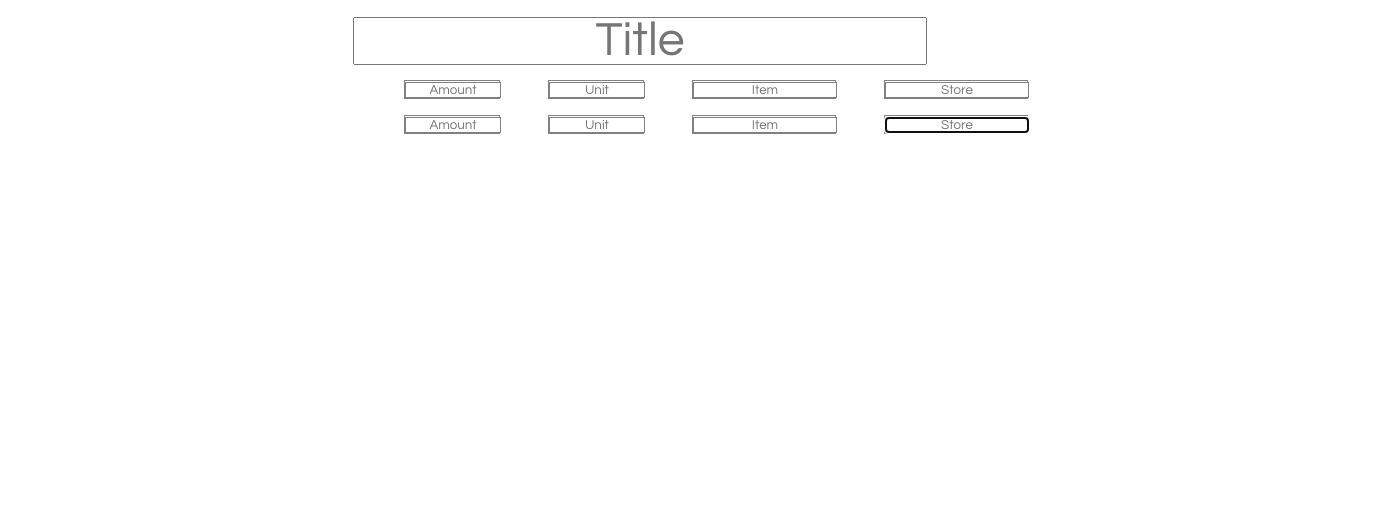
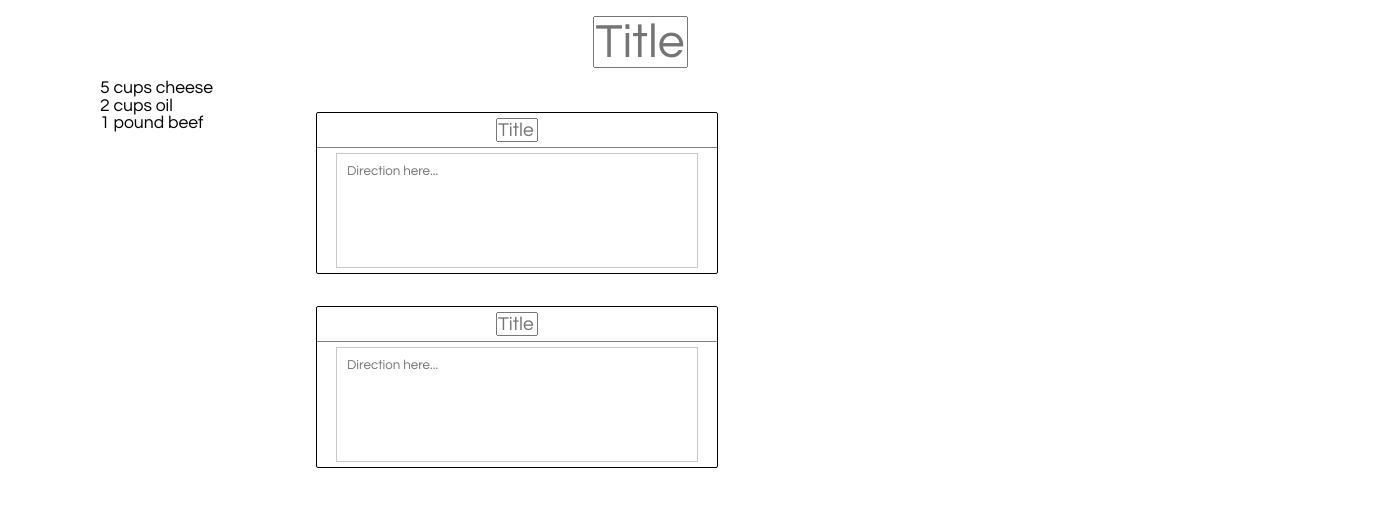
Before and after one commit to asipser/recipesite, a React app: page / in a window 1280 px wide. Shown: the top 506 px of the page, 1380 px wide, since content can reach past the window. Built offline with nearby package versions, Linux system fonts and the light colour scheme; the HTML template or start-up script is replaced by a standard one.

Commit message:
improved styling with Autosize module

```diff
--- a/client/src/components/modules/DirectionAdder.js
+++ b/client/src/components/modules/DirectionAdder.js
@@ -11,8 +11,17 @@ const DirectionAdder = () => {
     "1 pound beef",
   ]);
 
-  const [directionIngredients, setDirectionIngredients] = useState([[1], [0, 1, 2]]);
-  const [selectedDirectionNumber, setSelectedDirectionNumber] = useState(0);
+  const [directionIngredients, setDirectionIngredients] = useState([[], []]);
+  const [selectedDirectionNumber, setSelectedDirectionNumber] = useState(-1);
+  const [directions, setDirections] = useState([{}, {}]);
+
+  const setActiveDirection = (directionNumber) => {
+    if (directionNumber == selectedDirectionNumber) {
+      setSelectedDirectionNumber(-1);
+    } else {
+      setSelectedDirectionNumber(directionNumber);
+    }
+  };
 
   return (
     <div className="DirectionAdder-container">
@@ -23,7 +32,13 @@ const DirectionAdder = () => {
         selectedDirectionNumber={selectedDirectionNumber}
       />
       <div className="DirectionAdder-directions-container">
-        <DirectionCard />
+        {directions.map((_, i) => (
+          <DirectionCard
+            key={`DirectionCard-${i}`}
+            isActive={i == selectedDirectionNumber}
+            setActiveDirection={() => setActiveDirection(i)}
+          />
+        ))}
       </div>
     </div>
   );
--- a/client/src/components/modules/DirectionCard.css
+++ b/client/src/components/modules/DirectionCard.css
@@ -10,6 +10,7 @@
   justify-content: center;
   align-items: center;
   cursor: pointer;
+  margin-top: 2rem;
 }
 
 .DirectionCard-Header {
@@ -49,3 +50,7 @@
   border-top: 0.5px solid gray;
   text-align: center;
 }
+
+.DirectionCard-Active {
+  background-color: #0985e35e;
+}
--- a/client/src/components/modules/DirectionCard.js
+++ b/client/src/components/modules/DirectionCard.js
@@ -1,14 +1,29 @@
 import React, { useRef, useState } from "react";
 import "./DirectionCard.css";
 import EditableText from "./EditableText";
+import AutosizeInput from "react-input-autosize";
 
-const DirectionCard = () => {
+const DirectionCard = ({ setActiveDirection, isActive }) => {
   const textareaRef = useRef();
+  const titleRef = useRef();
   const divClassName = "DirectionCard-Body-Text";
+  const [directionTitle, setDirectionTitle] = useState("");
   const [direction, setDirection] = useState("");
+
   return (
-    <div className="DirectionCard-Container">
-      <div className="DirectionCard-Header"> Wash Chicken</div>
+    <div className="DirectionCard-Container" onClick={setActiveDirection}>
+      <div className={`DirectionCard-Header ${isActive && "DirectionCard-Active"}`}>
+        <EditableText text={directionTitle} childRef={titleRef} placeholder={"Title"}>
+          <AutosizeInput
+            ref={titleRef}
+            inputStyle={{ fontSize: "1.2rem" }}
+            placeholder={"Title"}
+            value={directionTitle}
+            onClick={(e) => e.stopPropagation()}
+            onChange={(e) => setDirectionTitle(e.target.value)}
+          />
+        </EditableText>
+      </div>
       <div className="DirectionCard-Body">
         <div className="DirectionCard-Body-Text-Wrapper">
           <EditableText
@@ -21,6 +36,7 @@ const DirectionCard = () => {
               className={divClassName}
               ref={textareaRef}
               value={direction}
+              onClick={(e) => e.stopPropagation()}
               onChange={(e) => setDirection(e.target.value)}
               placeholder={"Direction here..."}
             />
--- a/client/src/components/modules/EditableText.css
+++ b/client/src/components/modules/EditableText.css
@@ -1,3 +1,8 @@
-.EditableText-hover:hover {
-  border: 1px gray solid;
+.EditableText:hover {
+  border: 1px rgba(128, 128, 128, 0.479) solid;
 }
+
+.EditableText {
+  box-sizing: border-box;
+  display: inline-block;
+}
--- a/client/src/components/modules/EditableText.js
+++ b/client/src/components/modules/EditableText.js
@@ -18,7 +18,8 @@ const EditableText = ({ placeholder, text, childRef, children, divClassName }) =
     }
   };
 
-  const handleClick = () => {
+  const handleClick = (e) => {
+    e.stopPropagation();
     setIsEditing(true);
   };
 
@@ -36,7 +37,7 @@ const EditableText = ({ placeholder, text, childRef, children, divClassName }) =
     );
   } else {
     return (
-      <div className={`${divClassName} EditableText-hover`} onClick={handleClick}>
+      <div className={`${divClassName} EditableText`} onClick={handleClick}>
         {text ? text : placeholder}
       </div>
     );
--- a/client/src/components/pages/AddRecipe.css
+++ b/client/src/components/pages/AddRecipe.css
@@ -8,6 +8,7 @@
 .AddRecipe-RecipeHeader {
   padding: 1rem;
   height: 3rem;
+  text-align: center;
 }
 
 .AddRecipe-RecipeBody {
--- a/client/src/components/pages/AddRecipe.js
+++ b/client/src/components/pages/AddRecipe.js
@@ -3,6 +3,7 @@ import "./AddRecipe.css";
 import EditableText from "../modules/EditableText";
 import IngredientsTable from "../modules/IngredientsTable";
 import DirectionAdder from "../modules/DirectionAdder";
+import AutosizeInput from "react-input-autosize";
 
 const AddRecipe = () => {
   const inputRef = useRef();
@@ -26,17 +27,18 @@ const AddRecipe = () => {
           childRef={inputRef}
           placeholder={"Title"}
         >
-          <input
-            className={"AddRecipe-RecipeHeader-Title"}
+          <AutosizeInput
+            inputClassName={"AddRecipe-RecipeHeader-Title"}
             ref={inputRef}
+            placeholder={"Title"}
             value={titleText}
             onChange={handleChange}
-            placeholder={"Title"}
           />
         </EditableText>
       </div>
       <div className="AddRecipe-RecipeBody">
-        <IngredientsTable tableText={ingredientsTableText} setTableText={setIngredientsTableText} />
+        {/* <IngredientsTable tableText={ingredientsTableText} setTableText={setIngredientsTableText} /> */}
+        <DirectionAdder />
       </div>
     </div>
   );
--- a/client/src/utilities.css
+++ b/client/src/utilities.css
@@ -38,6 +38,12 @@ textarea {
   padding: 0;
   font-family: "Questrial", sans-serif;
   font-weight: 300;
+}
+
+textarea {
+  border: none;
+  resize: none;
+  outline: none;
 }
 
 .u-flex {
--- a/package.json
+++ b/package.json
@@ -40,6 +40,7 @@
     "react": "^16.7.0",
     "react-dom": "^16.7.0",
     "react-google-login": "^5.0.7",
+    "react-input-autosize": "^2.2.2",
     "react-router-dom": "^4.3.1",
     "socket.io": "^2.3.0",
     "socket.io-client": "^2.3.0",
```
Also changed, not shown: logs.txt, 1 other file (tests, documents, lock files or other folders).
